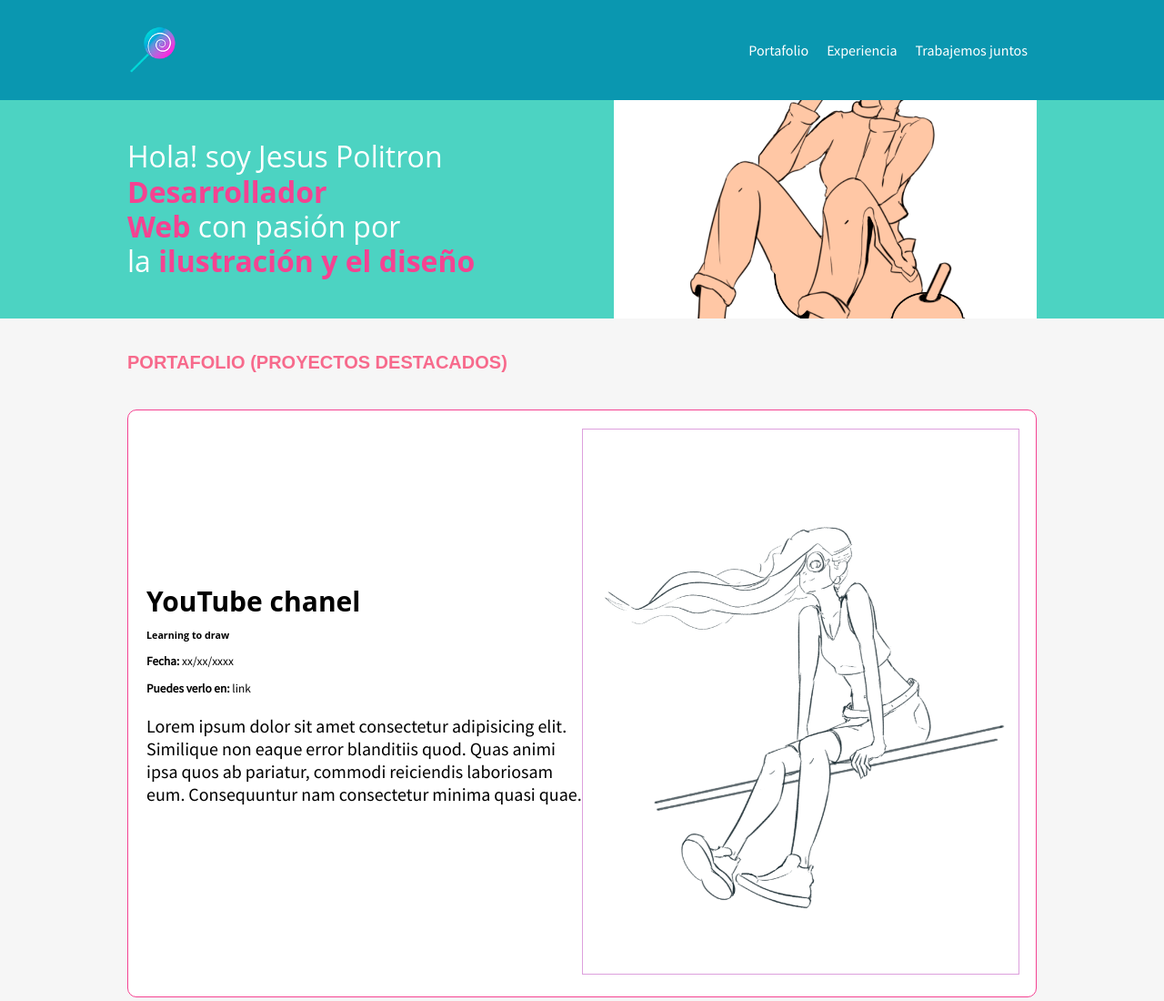
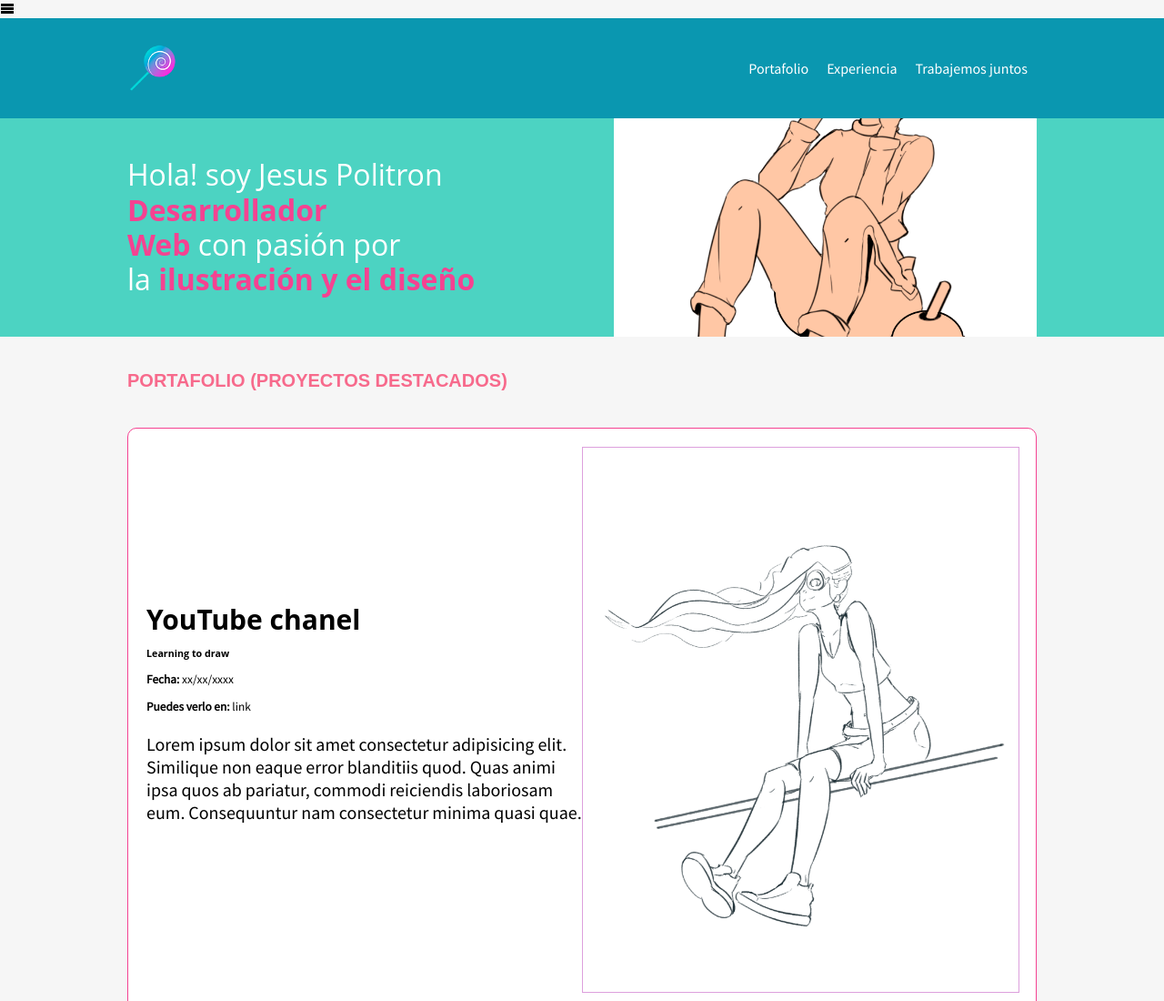
Before and after one commit to PoliPop-Bs/seguimiento-de-mi-portafolio-de-platzi, a plain HTML site: page index.html in a window 1280 px wide. Shown: the top 1100 px of the page at 91% size. Drawn offline with Linux system fonts and the light colour scheme.

Commit message:
primer paso con fuentes de iconos

```diff
--- a/estilos.css
+++ b/estilos.css
@@ -17,7 +17,36 @@ body {
 /* selector decendente: body>header>div>nav>ol>li>a */
 /* selector de clase . */
 /* selector de id # */
+@font-face {
+  font-family: 'icomoon';
+  src:  url('fonts/icomoon.eot?f3tbcb');
+  src:  url('fonts/icomoon.eot?f3tbcb#iefix') format('embedded-opentype'),
+    url('fonts/icomoon.ttf?f3tbcb') format('truetype'),
+    url('fonts/icomoon.woff?f3tbcb') format('woff'),
+    url('fonts/icomoon.svg?f3tbcb#icomoon') format('svg');
+  font-weight: normal;
+  font-style: normal;
+  font-display: block;
+}
 
+[class^="icon-"], [class*=" icon-"] {
+  /* use !important to prevent issues with browser extensions that change fonts */
+  font-family: 'icomoon' !important;
+  speak: never;
+  font-style: normal;
+  font-weight: normal;
+  font-variant: normal;
+  text-transform: none;
+  line-height: 1;
+
+  /* Better Font Rendering =========== */
+  -webkit-font-smoothing: antialiased;
+  -moz-osx-font-smoothing: grayscale;
+}
+
+.icon-menu:before {
+  content: "\e900";
+}
 body {
   font-family: "Source Sans Pro", sans-serif;
 }
--- a/index.html
+++ b/index.html
@@ -22,6 +22,7 @@
   </head>
 
   <body>
+    <i class="icon-menu"></i>
     <header class="header">
       <div class="container">
         <figure class="logo">
```
Also changed, not shown: fonts/icomoon.ttf (added), fonts/icomoon.woff (added), 2 other files.
